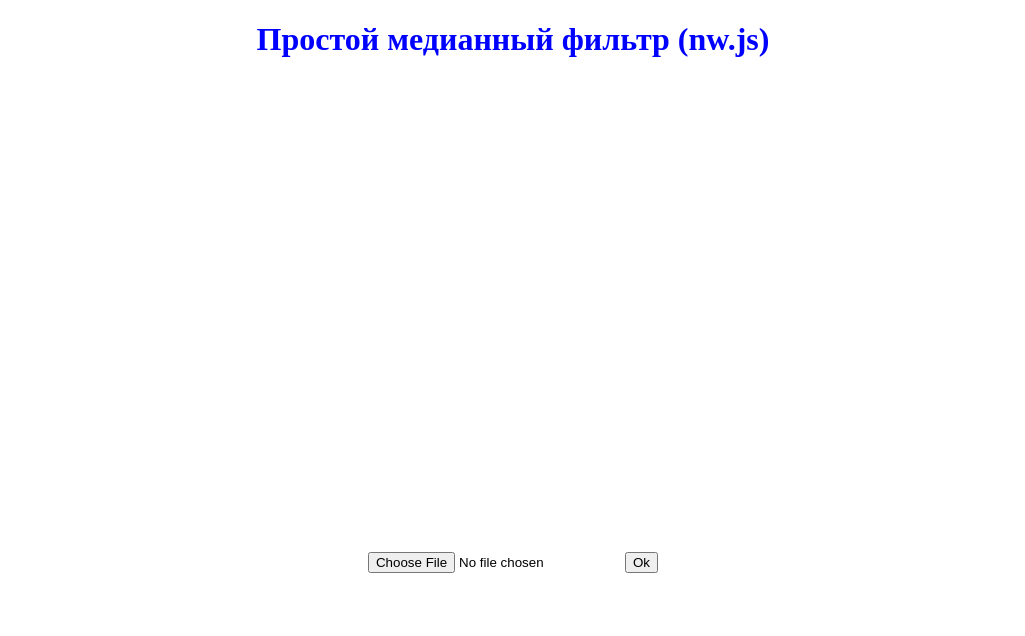
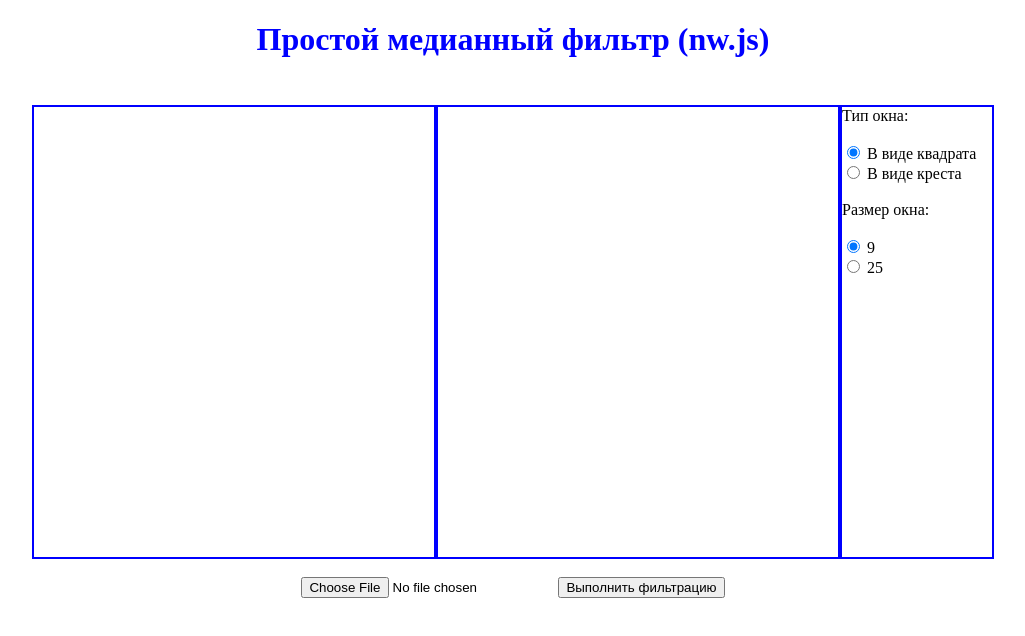
Before and after one commit to svr93/iu8-82__4i4_hw1, a website: page index.html in a window 1280 px wide. Shown: the whole page, without its empty margins (127-1152 px from the left). Drawn offline with Linux system fonts and the light colour scheme.

Commit message:
add_menu_form

```diff
--- a/index.html
+++ b/index.html
@@ -14,10 +14,12 @@
       h1 {
         color: blue;
       }
-      canvas {
+      .container {
         display: inline-block;
+        vertical-align: top;
         width: 400px;
         height: 450px;
+        border: 2px solid blue;
       }
     </style>
 
@@ -69,12 +71,34 @@
   </head>
   <body>
     <h1>Простой медианный фильтр (nw.js)</h1>
-    <div id="timeBlock"></div>
-    <canvas id="initialImgCnv"></canvas><!--
- --><canvas id="processedImgCnv"></canvas>
+    <div id="timeBlock" style="height:25px"></div>
+    <canvas id="initialImgCnv" class="container"></canvas><!--
+ --><canvas id="processedImgCnv" class="container"></canvas><!--
+ --><form class="container" style="width:150px; text-align:left">
+      <div>
+        Тип окна:
+      </div>
+      <br>
+      <input checked type="radio" name="windowType" value="square">
+      В виде квадрата
+      <br>
+      <input type="radio" name="windowType" value="cross">
+      В виде креста
+      <br>
+      <br>
+      <div>
+        Размер окна:
+      </div>
+      <br>
+      <input checked type="radio" name="windowSize" value="9">
+      9
+      <br>
+      <input type="radio" name="windowSize" value="25">
+      25
+    </form>
     <br>
     <br>
     <input id="fileDialog" type="file">
-    <button onclick="processImg(9)">Ok</button>
+    <button onclick="processImg(25, true)">Выполнить фильтрацию</button>
   </body>
 </html>
```
